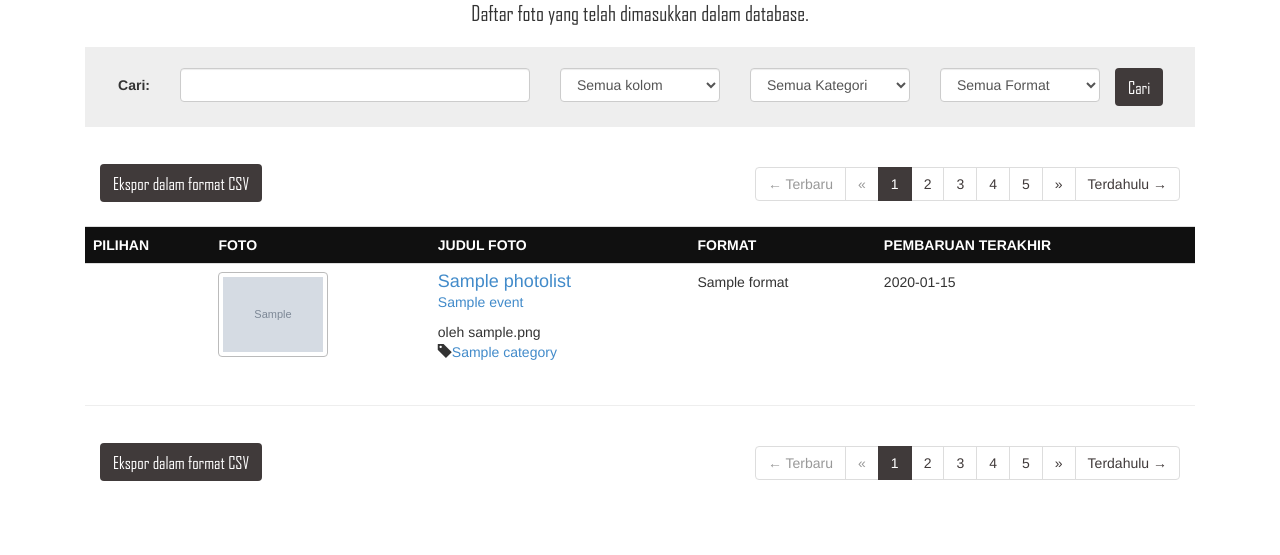
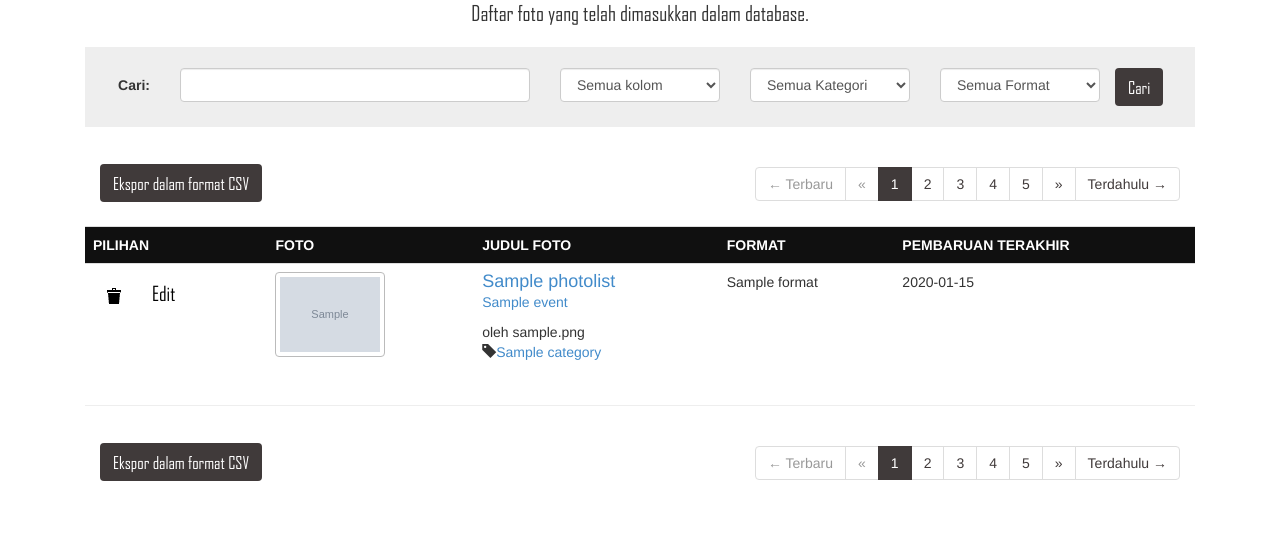
Before and after one commit to Libello/MapalaUI_PhotoLibrary, a CodeIgniter app: the page made by application/views/admin_photo_list.php in a window 1280 px wide. Shown: the part 247-802 px from the top of the page. Run offline with CodeIgniter, Linux system fonts and the light colour scheme; tables that the repository leaves empty hold one stand-in row (values such as "Sample post"); the template is opened without the code that fills it: most values are stand-ins (such as "Sample title", 1, 10 or a date in 2020); grey boxes marked "Sample" are stand-in pictures.

Commit message:
Tombol edit dan hapus di photo list

```diff
--- a/application/views/admin_photo_list.php
+++ b/application/views/admin_photo_list.php
@@ -142,6 +142,8 @@
             foreach ($photolist as $row){
               echo "<tr>
                       <td>
+                      <button class='btn' id='btn-edit2' data-toggle='modal' data-target='#deletedata_modal-".$row['id']."'><img src='".base_url('assets/ico/remove.png')."'></button>
+                        <a href=".site_url('edit/'.$row['id'].'')."><button class='btn' id='btn-edit2'>Edit</button></a>
                       </td>
                       <td>
                         <a class='pull-left' data-toggle='modal' data-target='#".$row['id']."'><img class='thumbnail' src=".base_url('assets/foto').'/'.$row['image']." alt='contoh1' width='110px' id='img-result'></a>
```
